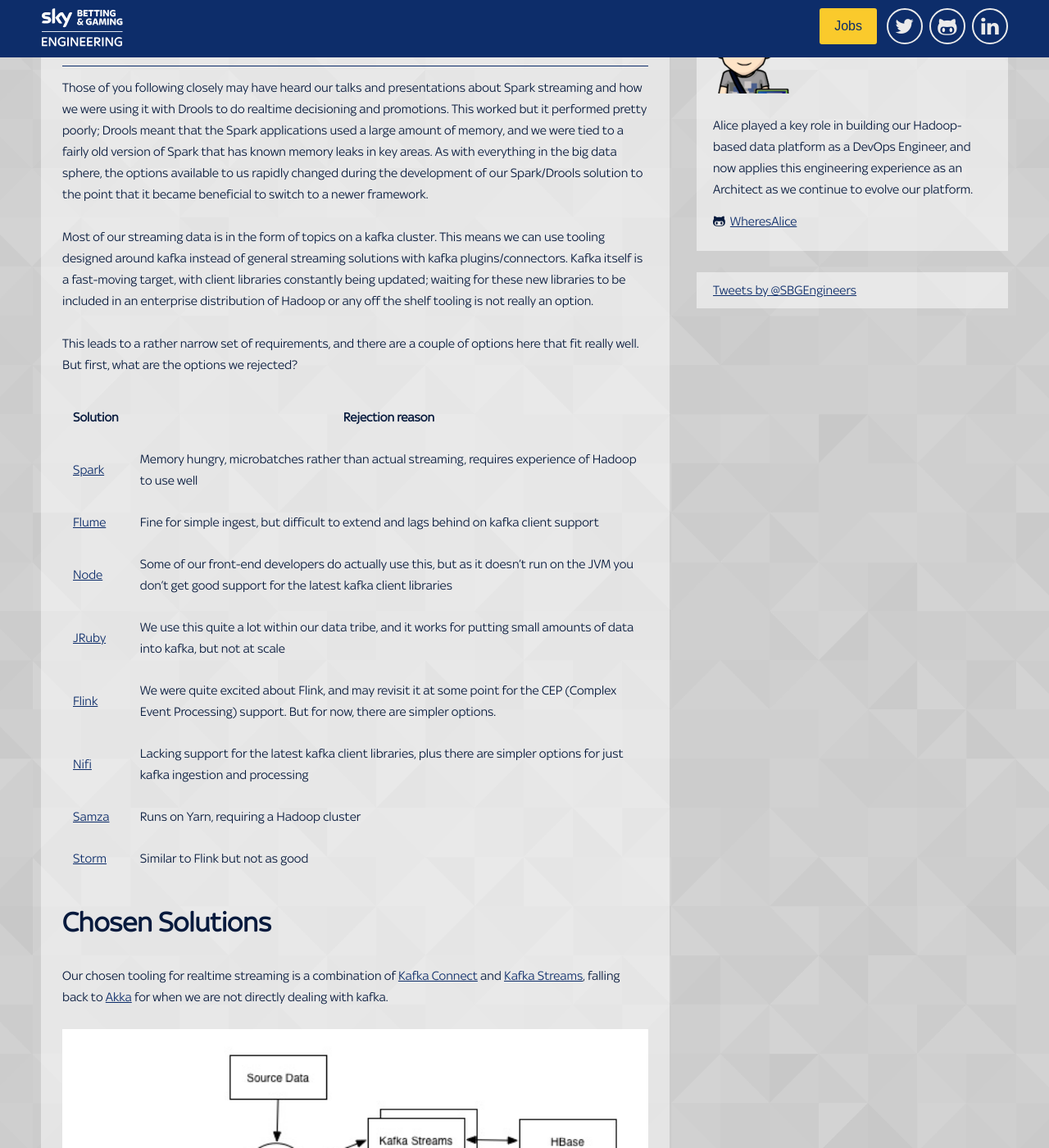
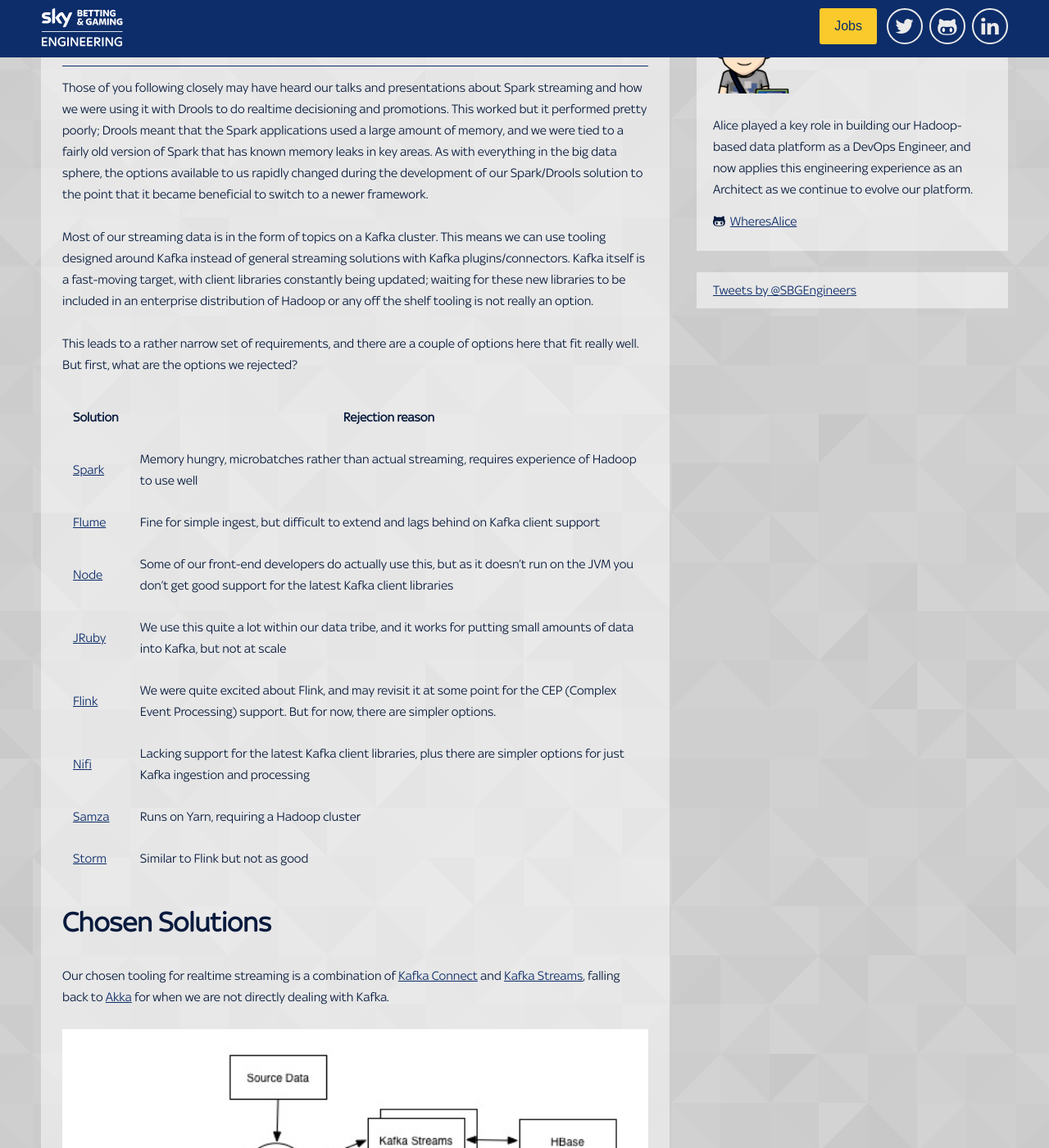
Before and after one commit to skybet/skybet.github.io, a Jekyll site: the page built from _posts/2017-01-20-streaming-architectures.md, in a window 1280 px wide and 1400 px high, scrolled down 514 px. Shown: the whole window at 82% size. Built offline with Jekyll 4.4.1, drawn with Linux system fonts in a browser that asks for light colours; nearby versions of some CDN libraries; some web fonts are replaced; comment, search, counter and statistics services are not loaded; some of the changed text lies outside the part shown.

Commit message:
capitalise kafka ✏️

```diff
--- a/_posts/2017-01-20-streaming-architectures.md
+++ b/_posts/2017-01-20-streaming-architectures.md
@@ -10,29 +10,29 @@
 
 Those of you following closely may have heard our talks and presentations about Spark streaming and how we were using it with Drools to do realtime decisioning and promotions.  This worked but it performed pretty poorly; Drools meant that the Spark applications used a large amount of memory, and we were tied to a fairly old version of Spark that has known memory leaks in key areas.  As with everything in the big data sphere, the options available to us rapidly changed during the development of our Spark/Drools solution to the point that it became beneficial to switch to a newer framework.
 
-Most of our streaming data is in the form of topics on a kafka cluster.  This means we can use tooling designed around kafka instead of general streaming solutions with kafka plugins/connectors.  Kafka itself is a fast-moving target, with client libraries constantly being updated; waiting for these new libraries to be included in an enterprise distribution of Hadoop or any off the shelf tooling is not really an option.
+Most of our streaming data is in the form of topics on a Kafka cluster.  This means we can use tooling designed around Kafka instead of general streaming solutions with Kafka plugins/connectors.  Kafka itself is a fast-moving target, with client libraries constantly being updated; waiting for these new libraries to be included in an enterprise distribution of Hadoop or any off the shelf tooling is not really an option.
 
 This leads to a rather narrow set of requirements, and there are a couple of options here that fit really well.  But first, what are the options we rejected?
 
 | Solution | Rejection reason |
 |----------|------------------|
 | [Spark](https://spark.apache.org/streaming/)    | Memory hungry, microbatches rather than actual streaming, requires experience of Hadoop to use well |
-| [Flume](https://flume.apache.org/)    | Fine for simple ingest, but difficult to extend and lags behind on kafka client support |
-| [Node](https://github.com/skybet/kafka-node)     | Some of our front-end developers do actually use this, but as it doesn't run on the JVM you don't get good support for the latest kafka client libraries |
-| [JRuby](https://github.com/joekiller/jruby-kafka)     | We use this quite a lot within our data tribe, and it works for putting small amounts of data into kafka, but not at scale |
+| [Flume](https://flume.apache.org/)    | Fine for simple ingest, but difficult to extend and lags behind on Kafka client support |
+| [Node](https://github.com/skybet/kafka-node)     | Some of our front-end developers do actually use this, but as it doesn't run on the JVM you don't get good support for the latest Kafka client libraries |
+| [JRuby](https://github.com/joekiller/jruby-kafka)     | We use this quite a lot within our data tribe, and it works for putting small amounts of data into Kafka, but not at scale |
 | [Flink](https://flink.apache.org/)     | We were quite excited about Flink, and may revisit it at some point for the CEP (Complex Event Processing) support.  But for now, there are simpler options. |
-| [Nifi](https://nifi.apache.org/)      | Lacking support for the latest kafka client libraries, plus there are simpler options for just kafka ingestion and processing |
+| [Nifi](https://nifi.apache.org/)      | Lacking support for the latest Kafka client libraries, plus there are simpler options for just Kafka ingestion and processing |
 | [Samza](https://samza.apache.org/)     | Runs on Yarn, requiring a Hadoop cluster |
 | [Storm](https://storm.apache.org/)     | Similar to Flink but not as good |
 
 # Chosen Solutions
 
-Our chosen tooling for realtime streaming is a combination of [Kafka Connect](http://docs.confluent.io/current/connect/intro.html) and [Kafka Streams](https://www.confluent.io/product/kafka-streams/), falling back to [Akka](http://akka.io/) for when we are not directly dealing with kafka.
+Our chosen tooling for realtime streaming is a combination of [Kafka Connect](http://docs.confluent.io/current/connect/intro.html) and [Kafka Streams](https://www.confluent.io/product/kafka-streams/), falling back to [Akka](http://akka.io/) for when we are not directly dealing with Kafka.
 
 ![Kafka Connect & Kafka Streams](/images/Streaming.jpg)
 
-Our general pattern is to use a number of Kafka Streams applications to convert, process, and enrich data.  This data is stored back onto a new kafka topic, and may use data from HBase to enrich.  We plan on moving from HBase to KTables in the future and expect this to give us a performance boost.
+Our general pattern is to use a number of Kafka Streams applications to convert, process, and enrich data.  This data is stored back onto a new Kafka topic, and may use data from HBase to enrich.  We plan on moving from HBase to KTables in the future and expect this to give us a performance boost.
 
-We also use Kafka Connect to drain down the final kafka topics in the data flow to HDFS as well as Oracle.  We are running Kafka Connect in distributed mode, which means that when another team create a new kafka topic we can start draining that down really simply (assuming it is in a good format, if not we need Kafka Streams to do some conversion).
+We also use Kafka Connect to drain down the final Kafka topics in the data flow to HDFS as well as Oracle.  We are running Kafka Connect in distributed mode, which means that when another team create a new Kafka topic we can start draining that down really simply (assuming it is in a good format, if not we need Kafka Streams to do some conversion).
 
-We run all of this on Docker images, which makes it easy to develop against locally.  In our git repository we have a Dockerfile that lets us use docker compose to start a local kafka instance and related services as well as our applications.
+We run all of this on Docker images, which makes it easy to develop against locally.  In our git repository we have a Dockerfile that lets us use docker compose to start a local Kafka instance and related services as well as our applications.
```
